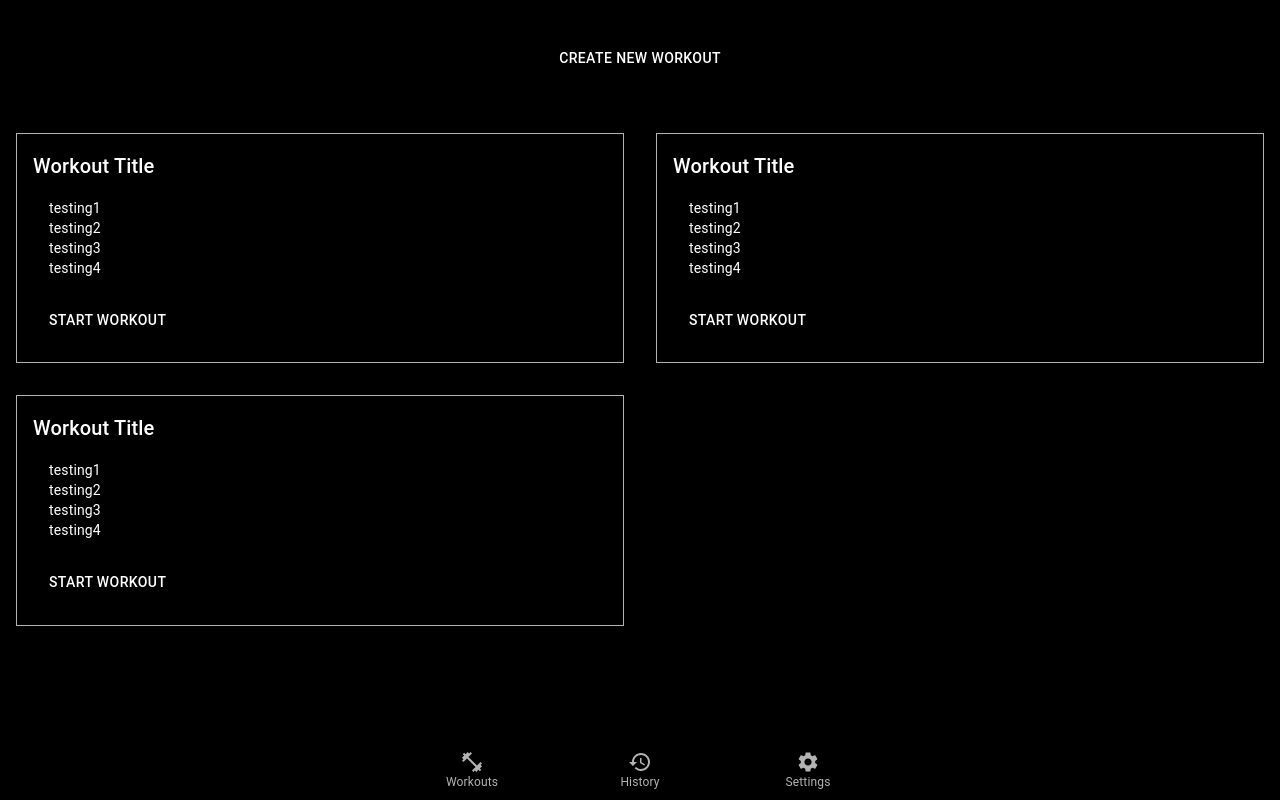
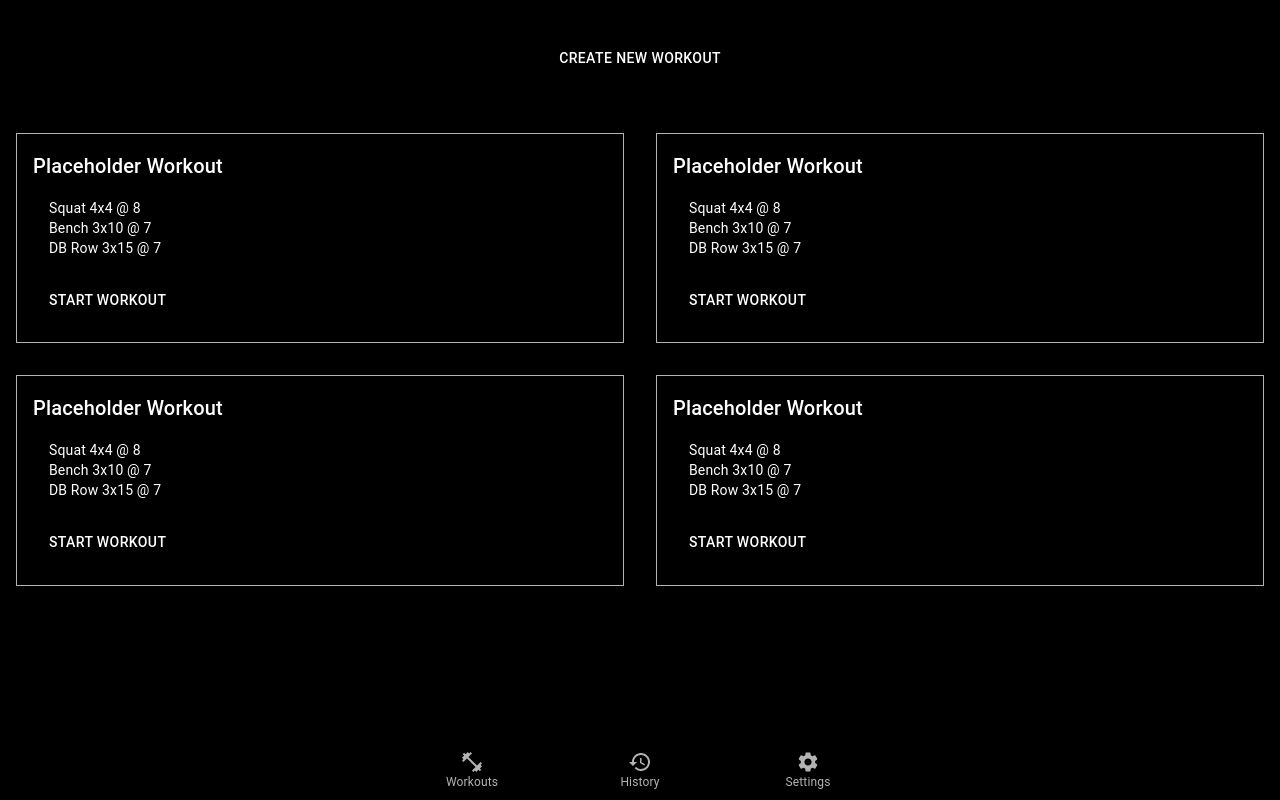
Before and after one commit to jefffm/gymbo, a React (Create React App) app: page /#/workouts in a window 1280 px wide. Built offline with nearby package versions, Linux system fonts and the light colour scheme.

Commit message:
navigation to all pages including workouts is functional

```diff
--- a/src/components/WorkoutSummary.tsx
+++ b/src/components/WorkoutSummary.tsx
@@ -8,7 +8,9 @@ const styles = (theme: Theme) => ({
     },
 });
 
-interface WorkoutSummaryProps { }
+interface WorkoutSummaryProps {
+    children?: React.ReactElement
+}
 
 function WorkoutSummary(props: WorkoutSummaryProps & WithStyles<'item'>) {
     console.log(props.classes)
@@ -17,22 +19,21 @@ function WorkoutSummary(props: WorkoutSummaryProps & WithStyles<'item'>) {
             <Box border={1} className={props.classes.item}>
                 <Card>
                     <Typography variant="h6">
-                        Workout Title
-                        </Typography>
+                        Placeholder Workout
+                    </Typography>
                     <CardContent>
                         <Grid
                             container
                             direction="column"
                             justify="flex-start"
                             alignItems="stretch">
-                            <Grid item> testing1 </Grid>
-                            <Grid item> testing2 </Grid>
-                            <Grid item> testing3 </Grid>
-                            <Grid item> testing4 </Grid>
+                            <Grid item> Squat 4x4 @ 8 </Grid>
+                            <Grid item> Bench 3x10 @ 7 </Grid>
+                            <Grid item> DB Row 3x15 @ 7 </Grid>
                         </Grid>
                     </CardContent>
                     <CardActions>
-                        <Button >Start Workout</Button>
+                        {props.children}
                     </CardActions>
                 </Card>
             </Box>
--- a/src/containers/ActiveWorkout.tsx
+++ b/src/containers/ActiveWorkout.tsx
@@ -24,7 +24,7 @@ class ActiveWorkout extends React.Component<WorkoutProps & RouteComponentProps>
         return <Container>
             <Grid container direction="column" justify="flex-start" alignItems="flex-start" >
                 <Button variant="contained" onClick={() => this.props.history.goBack()}>Back</Button>
-                {}
+                This is an active workout!!!!!
             </Grid>
         </Container>
     }
--- a/src/containers/WorkoutList.tsx
+++ b/src/containers/WorkoutList.tsx
@@ -4,6 +4,7 @@ import { Grid, Button, Theme, withStyles, Card, WithStyles } from '@material-ui/
 import WorkoutSummary from '../components/WorkoutSummary';
 import { RouteComponentProps, withRouter } from 'react-router';
 import { connect } from 'react-redux';
+import { Link } from 'react-router-dom';
 
 const styles = (theme: Theme) => ({
     root: {
@@ -41,19 +42,41 @@ const WorkoutList = (props: PropsWithStyles) => {
                 </Grid>
             </Grid>
 
+            {/* TODO: Pull list of workout templates \
+                and dynamically create WorkoutSummary boxes */}
             <Grid item xs={12} sm={6} className={classes.workout} >
-                <WorkoutSummary />
+                <WorkoutSummary>
+                    <Button component={Link} to="/workout/12345">
+                        Start Workout
+                    </Button>
+                </WorkoutSummary>
             </Grid>
 
             <Grid item xs={12} sm={6} className={classes.workout} >
-                <WorkoutSummary />
+                <WorkoutSummary>
+                    <Button component={Link} to="/workout/12345">
+                        Start Workout
+                    </Button>
+                </WorkoutSummary>
             </Grid>
 
             <Grid item xs={12} sm={6} className={classes.workout} >
-                <WorkoutSummary />
+                <WorkoutSummary>
+                    <Button component={Link} to="/workout/12345">
+                        Start Workout
+                    </Button>
+                </WorkoutSummary>
             </Grid>
-        </Grid>
-    </div>
+
+            <Grid item xs={12} sm={6} className={classes.workout} >
+                <WorkoutSummary>
+                    <Button component={Link} to="/workout/12345">
+                        Start Workout
+                    </Button>
+                </WorkoutSummary>
+            </Grid>
+        </Grid >
+    </div >
 }
 
 const mapStateToProps = (state: AppState) => ({
```
